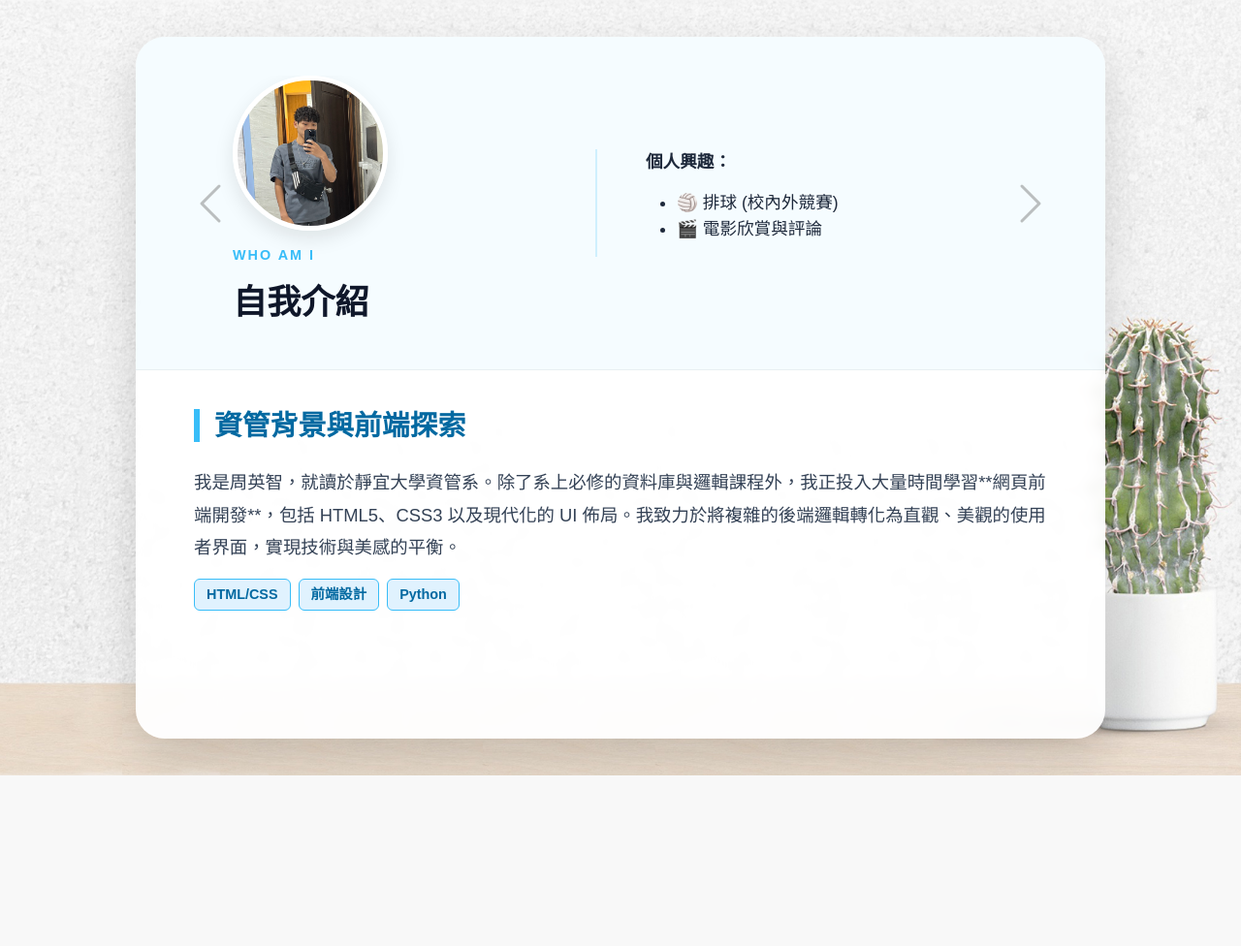
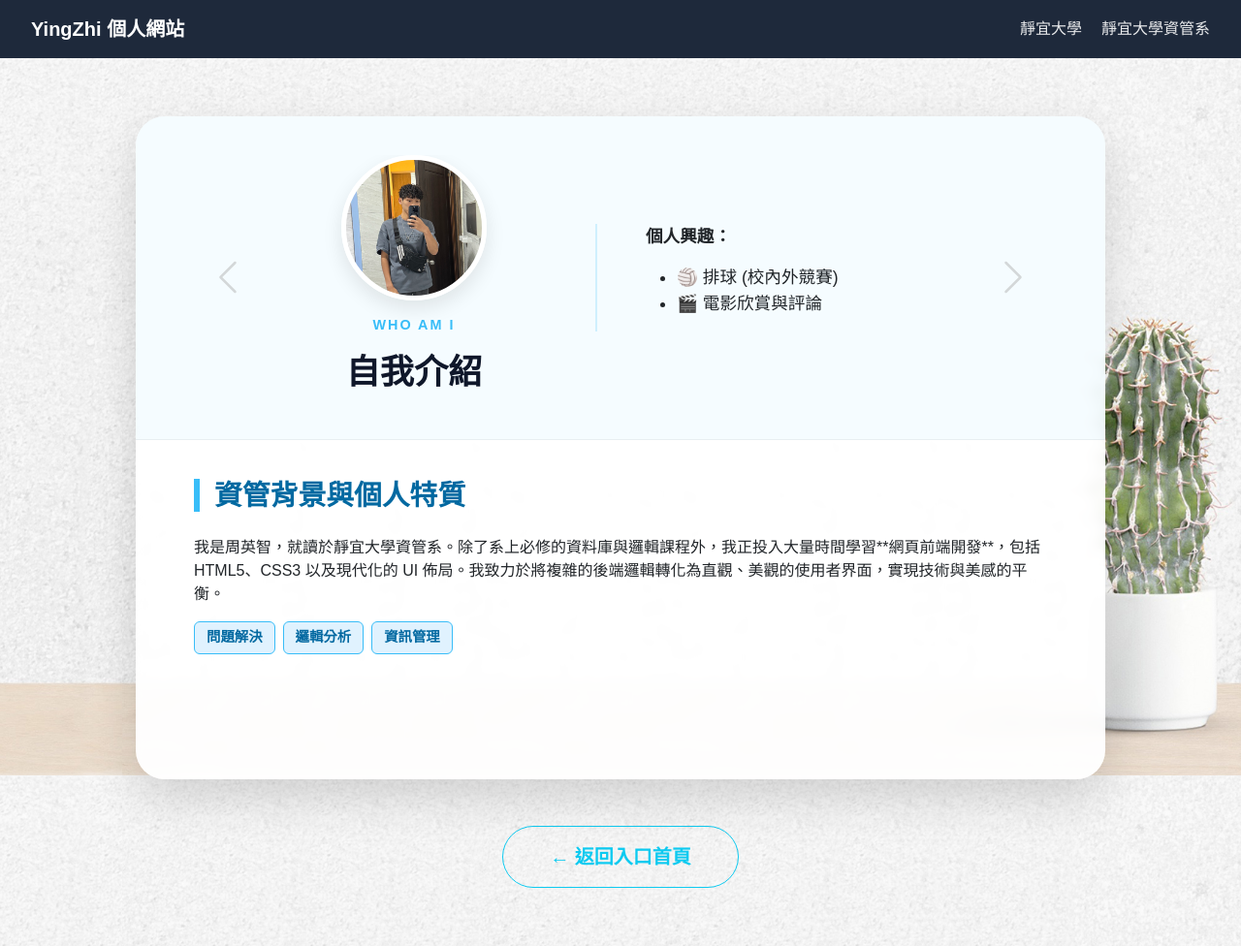
Before and after one commit to jay-ouo/job, a Flask app: page /resume in a window 1280 px wide. Shown: the whole page at 97% size. Before the commit the page ends 800 px from the top, so only its background shows below. Run offline with Flask 3, Linux system fonts and the light colour scheme.

Commit message:
Add files via upload

```diff
--- a/templates/resume.html
+++ b/templates/resume.html
@@ -9,163 +9,154 @@
         :root {
             --primary-blue: #38bdf8;
             --glass-white: rgba(255, 255, 255, 0.95);
+            --nav-bg: #1e293b;
         }
 
         body {
             background: url('static/1.jpg') no-repeat center center fixed;
             background-size: cover;
             font-family: "Microsoft JhengHei", sans-serif;
-            color: #1e293b;
-            min-height: 100vh;
-            display: flex;
-            align-items: center;
-            justify-content: center;
-            margin: 0;
-            padding: 20px;
+            margin: 0; padding: 0; min-height: 100vh;
+        }
+
+        /* 🚀 依照截圖同步導覽列樣式 */
+        .navbar-custom {
+            background-color: var(--nav-bg);
+            padding: 10px 20px;
+        }
+        .navbar-brand, .nav-link {
+            color: white !important;
+            font-weight: bold;
+        }
+        .nav-link {
+            margin-left: 20px;
+            font-weight: normal;
+            opacity: 0.9;
+        }
+        .nav-link:hover { opacity: 1; color: var(--primary-blue) !important; }
+
+        .content-wrapper {
+            padding: 120px 20px 60px;
+            display: flex; flex-direction: column; align-items: center;
         }
 
         .main-container {
-            width: 100%;
-            max-width: 1000px;
+            width: 100%; max-width: 1000px;
             box-shadow: 0 20px 50px rgba(0,0,0,0.15);
-            border-radius: 30px;
-            overflow: hidden;
-            background: var(--glass-white);
-            backdrop-filter: blur(5px);
+            border-radius: 30px; overflow: hidden;
+            background: var(--glass-white); backdrop-filter: blur(5px);
         }
 
         .carousel-outer {
             background: rgba(56, 189, 248, 0.05);
-            padding: 40px;
-            border-bottom: 1px solid rgba(0,0,0,0.05);
+            padding: 40px; border-bottom: 1px solid rgba(0,0,0,0.05);
             position: relative;
         }
 
         .header-flex {
-            display: flex;
-            align-items: center;
-            justify-content: space-between;
-            text-align: left;
-            max-width: 800px;
-            margin: 0 auto;
-            position: relative;
-            z-index: 1; /* 確保內容在按鈕之下或同層但不會遮擋 */
+            display: flex; align-items: center; justify-content: space-between;
+            max-width: 800px; margin: 0 auto;
         }
 
         .profile-side { flex: 1; }
         .info-side {
-            flex: 1;
-            padding-left: 50px;
+            flex: 1; padding-left: 50px;
             border-left: 2px solid rgba(56, 189, 248, 0.2);
             font-size: 1.1rem;
         }
 
         .profile-img-base {
-            width: 160px; height: 160px;
-            border-radius: 50%;
-            background-size: cover; background-position: center;
-            border: 5px solid #fff;
-            box-shadow: 0 8px 20px rgba(0,0,0,0.1);
-            margin-bottom: 15px;
+            width: 150px; height: 150px;
+            border-radius: 50%; background-size: cover; background-position: center;
+            border: 5px solid #fff; box-shadow: 0 8px 20px rgba(0,0,0,0.1);
+            margin: 0 auto 15px; position: relative; z-index: 1;
         }
 
-        /* 照片路徑 */
         .profile-img-self { background-image: url('static/S__16769027.jpg'); }
         .profile-img-campus { background-image: url('static/52aa9a7dcf0b72fd435ce6cd526981a1.jpg'); }
         .profile-img-vision { background-image: url('static/male-programmer-data-analyst-working-260nw-2710680743.webp'); }
 
-        .motto-text { font-size: 2.2rem; font-weight: 900; color: #0f172a; }
-        .sub-tag { font-size: 0.9rem; color: var(--primary-blue); font-weight: 700; letter-spacing: 2px; }
+        .motto-text { font-size: 2.2rem; font-weight: 900; color: #0f172a; text-align: center; }
+        .sub-tag { font-size: 0.9rem; color: var(--primary-blue); font-weight: 700; letter-spacing: 2px; text-align: center; }
 
-        .detail-outer { padding: 40px 60px; min-height: 380px; }
-        .detail-content { display: none; animation: fadeIn 0.5s ease-in-out; }
+        .detail-outer { padding: 40px 60px; min-height: 350px; }
+        .detail-content { display: none; animation: fadeIn 0.5s ease-in; }
         .detail-content.active { display: block; }
 
         .section-header {
             font-size: 1.8rem; border-left: 6px solid var(--primary-blue);
             padding-left: 15px; margin-bottom: 25px; font-weight: 800; color: #0369a1;
         }
-        .content-p { line-height: 1.8; color: #334155; font-size: 1.15rem; }
 
         .skill-badge {
             display: inline-block; padding: 5px 12px; border-radius: 6px;
             background: #e0f2fe; border: 1px solid var(--primary-blue);
             font-size: 0.9rem; color: #0369a1; font-weight: 600;
-            margin-right: 8px; margin-bottom: 8px;
+            margin: 0 8px 8px 0;
         }
 
-        @keyframes fadeIn { from { opacity: 0; transform: translateY(10px); } to { opacity: 1; transform: translateY(0); } }
+        .carousel-control-prev, .carousel-control-next { width: 12%; z-index: 100; }
+        .carousel-control-prev-icon, .carousel-control-next-icon { filter: invert(30%); width: 2.5rem; height: 2.5rem; }
 
-        /* 🚀 調整箭頭層級，確保不被頭貼擋住 */
-        .carousel-control-prev, .carousel-control-next {
-            width: 8%;
-            z-index: 10;
-        }
-        .carousel-control-prev-icon, .carousel-control-next-icon {
-            filter: invert(50%);
-            width: 3rem;
-            height: 3rem;
-        }
+        @keyframes fadeIn { from { opacity: 0; } to { opacity: 1; } }
     </style>
 </head>
 <body>
 
+<nav class="navbar navbar-expand-lg navbar-custom fixed-top">
+    <div class="container-fluid">
+        <a class="navbar-brand" href="/">YingZhi 個人網站</a>
+        <div class="ms-auto d-flex">
+            <a class="nav-link" href="https://www.pu.edu.tw/" target="_blank">靜宜大學</a>
+            <a class="nav-link" href="https://csim.pu.edu.tw/" target="_blank">靜宜大學資管系</a>
+        </div>
+    </div>
+</nav>
+
+<div class="content-wrapper">
     <div class="main-container">
         <div class="carousel-outer">
             <div id="resumeCarousel" class="carousel slide" data-bs-interval="false">
                 <div class="carousel-inner">
-
                     <div class="carousel-item active">
                         <div class="header-flex">
-                        <div class="profile-side">
+                            <div class="profile-side text-center">
                                 <div class="profile-img-base profile-img-self"></div>
                                 <p class="sub-tag">WHO AM I</p>
                                 <h2 class="motto-text">自我介紹</h2>
                             </div>
                             <div class="info-side">
                                 <p><strong>個人興趣：</strong></p>
-                            <ul>
-                                <li>🏐 排球 (校內外競賽)</li>
-                                <li>🎬 電影欣賞與評論</li>
-                            </ul>
+                                <ul><li>🏐 排球 (校內外競賽)</li><li>🎬 電影欣賞與評論</li></ul>
                             </div>
                         </div>
                     </div>
-
                     <div class="carousel-item">
                         <div class="header-flex">
-                        <div class="profile-side">
+                            <div class="profile-side text-center">
                                 <div class="profile-img-base profile-img-campus"></div>
                                 <p class="sub-tag">CAMPUS LIFE</p>
                                 <h2 class="motto-text">大學生活</h2>
                             </div>
                             <div class="info-side">
                                 <p><strong>校內經歷：</strong></p>
-                            <ul>
-                                <li>🚩 學生自治會 - 公關部</li>
-                                <li>💼 學成中心 - 工讀生</li>
-                            </ul>
+                                <ul><li>🚩 學生自治會 - 公關部</li><li>💼 學成中心 - 工讀生</li></ul>
                             </div>
                         </div>
                     </div>
-
                     <div class="carousel-item">
                         <div class="header-flex">
-                        <div class="profile-side">
+                            <div class="profile-side text-center">
                                 <div class="profile-img-base profile-img-vision"></div>
                                 <p class="sub-tag">MY VISION</p>
                                 <h2 class="motto-text">未來規劃</h2>
                             </div>
                             <div class="info-side">
                                 <p><strong>職涯核心：</strong></p>
-                            <ul>
-                                <li>🚀 系統分析師 (SA)</li>
-                                <li>📈 專案管理實踐</li>
-                            </ul>
+                                <ul><li>🚀 系統分析師 (SA)</li><li>📈 專案管理實踐</li></ul>
                             </div>
                         </div>
                     </div>
-
                 </div>
                 <button class="carousel-control-prev" type="button" data-bs-target="#resumeCarousel" data-bs-slide="prev">
                     <span class="carousel-control-prev-icon"></span>
@@ -178,34 +169,25 @@
 
         <div class="detail-outer">
             <div id="detail-0" class="detail-content active">
-            <h3 class="section-header">資管背景與前端探索</h3>
-            <p class="content-p">
-                我是周英智，就讀於靜宜大學資管系。除了系上必修的資料庫與邏輯課程外，我正投入大量時間學習**網頁前端開發**，包括 HTML5、CSS3 以及現代化的 UI 佈局。我致力於將複雜的後端邏輯轉化為直觀、美觀的使用者界面，實現技術與美感的平衡。
-            </p>
-            <div class="mt-3">
-                <span class="skill-badge">HTML/CSS</span><span class="skill-badge">前端設計</span><span class="skill-badge">Python</span>
+                <h3 class="section-header">資管背景與個人特質</h3>
+                <p>我是周英智，就讀於靜宜大學資管系。除了系上必修的資料庫與邏輯課程外，我正投入大量時間學習**網頁前端開發**，包括 HTML5、CSS3 以及現代化的 UI 佈局。我致力於將複雜的後端邏輯轉化為直觀、美觀的使用者界面，實現技術與美感的平衡。</p>
+                <div class="mt-3"><span class="skill-badge">問題解決</span><span class="skill-badge">邏輯分析</span><span class="skill-badge">資訊管理</span></div>
+            </div>
+            <div id="detail-1" class="detail-content">
+                <h3 class="section-header">多樣化經歷：公關與排球熱情</h3>
+                <p>在校期間，我擔任**學生自治會公關**，負責對外聯絡與合作洽談，這大幅提升了我的溝通與應變能力。同時，我也在**學成中心擔任工讀生**，協助行政事務運作。運動方面，我熱衷於排球，曾代表系上參與**大資盃比賽**，在團隊競技中深刻體會到合作與共榮的重要性。</p>
+                <div class="mt-3"><span class="skill-badge">公關溝通</span><span class="skill-badge">行政協作</span><span class="skill-badge">團隊合作</span></div>
+            </div>
+            <div id="detail-2" class="detail-content">
+                <h3 class="section-header">邁向專業 SA 與理想生活</h3>
+                <p>未來目標是進入**叡揚資訊 (GSS)** 實習或擔任系統分析師助理，將所學的系統分析知識應用於大型企業專案。我理想的生活是在工作中持續精進技術，同時保有生活品質，下班後能繼續投入排球與電影的愛好。我希望成為一位能在技術森林中優雅前行的資管人。</p>
+                <div class="mt-3"><span class="skill-badge">系統規劃</span><span class="skill-badge">實習目標</span><span class="skill-badge">核心競爭力</span></div>
+            </div>
         </div>
     </div>
 
-        <div id="detail-1" class="detail-content">
-            <h3 class="section-header">多樣化經歷：公關與排球熱情</h3>
-            <p class="content-p">
-                在校期間，我擔任**學生自治會公關**，負責對外聯絡與合作洽談，這大幅提升了我的溝通與應變能力。同時，我也在**學成中心擔任工讀生**，協助行政事務運作。運動方面，我熱衷於排球，曾代表系上參與**大資盃比賽**，在團隊競技中深刻體會到合作與共榮的重要性。
-            </p>
-            <div class="mt-3">
-                <span class="skill-badge">公關溝通</span><span class="skill-badge">行政協作</span><span class="skill-badge">排球競賽</span>
-            </div>
-        </div>
-
-        <div id="detail-2" class="detail-content">
-            <h3 class="section-header">邁向專業 SA 與理想生活</h3>
-            <p class="content-p">
-                短期目標是進入**叡揚資訊 (GSS)** 實習或擔任系統分析師助理，將所學的系統分析知識應用於大型企業專案。我理想的生活是在工作中持續精進技術，同時保有生活品質，下班後能繼續投入排球與電影的愛好。我希望成為一位能在技術森林中優雅前行的資管人。
-            </p>
-            <div class="mt-3">
-                <span class="skill-badge">系統分析</span><span class="skill-badge">專案管理</span><span class="skill-badge">生活平衡</span>
-            </div>
-        </div>
+    <div class="text-center mt-5">
+        <a href="/" class="btn btn-lg btn-outline-info rounded-pill px-5 py-3 fw-bold">← 返回入口首頁</a>
     </div>
 </div>
 
@@ -213,14 +195,9 @@
 <script>
     const carousel = document.getElementById('resumeCarousel');
     const details = document.querySelectorAll('.detail-content');
-
     carousel.addEventListener('slid.bs.carousel', function (event) {
-        const index = event.to;
-        details.forEach((detail, i) => {
-            detail.classList.toggle('active', i === index);
-        });
+        details.forEach((detail, i) => detail.classList.toggle('active', i === event.to));
     });
 </script>
-
 </body>
 </html>
```
Lines whose indentation alone changed are shown as unchanged.
